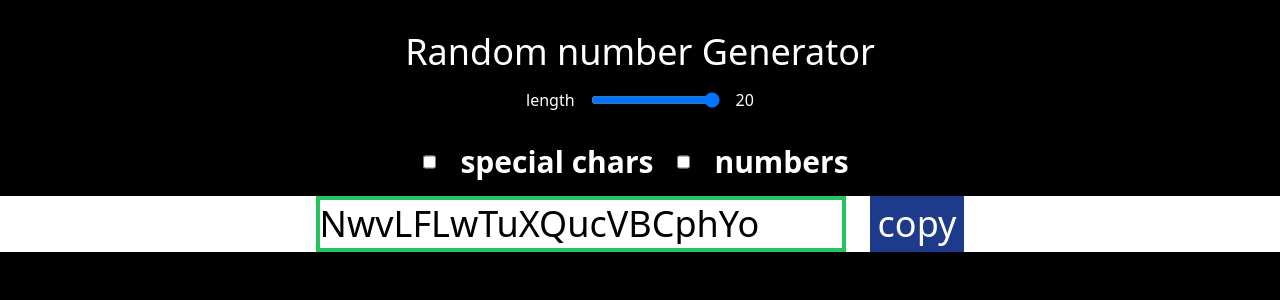
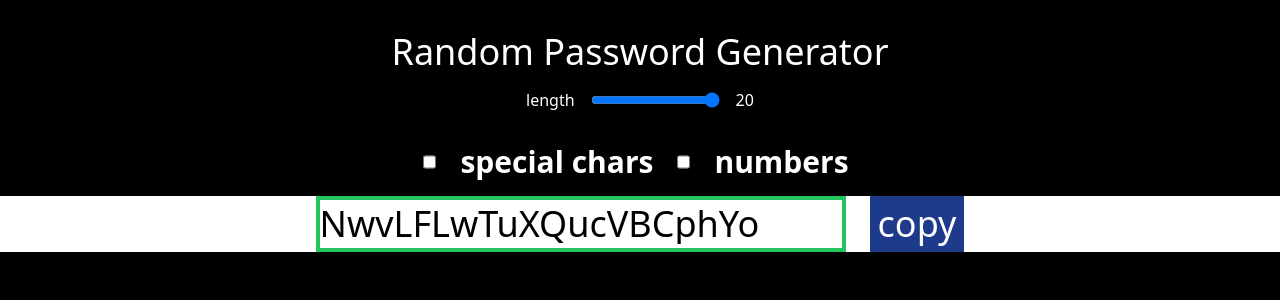
Before and after one commit to AryanshM/passwordGenerator, a React (Vite) app: page / in a window 1280 px wide. Shown: the top 300 px of the page. Built offline with nearby package versions, Linux system fonts and the light colour scheme.

Commit message:
selection added

```diff
--- a/src/App.jsx
+++ b/src/App.jsx
@@ -45,7 +45,7 @@ function App() {
   return (
     <>
       <div className="mt-4 pt-4  heading flex justify-center">
-        <p className="text-white text-4xl">Random number Generator</p>
+        <p className="text-white text-4xl">Random Password Generator</p>
 
       </div>
       {/* length */}
```
